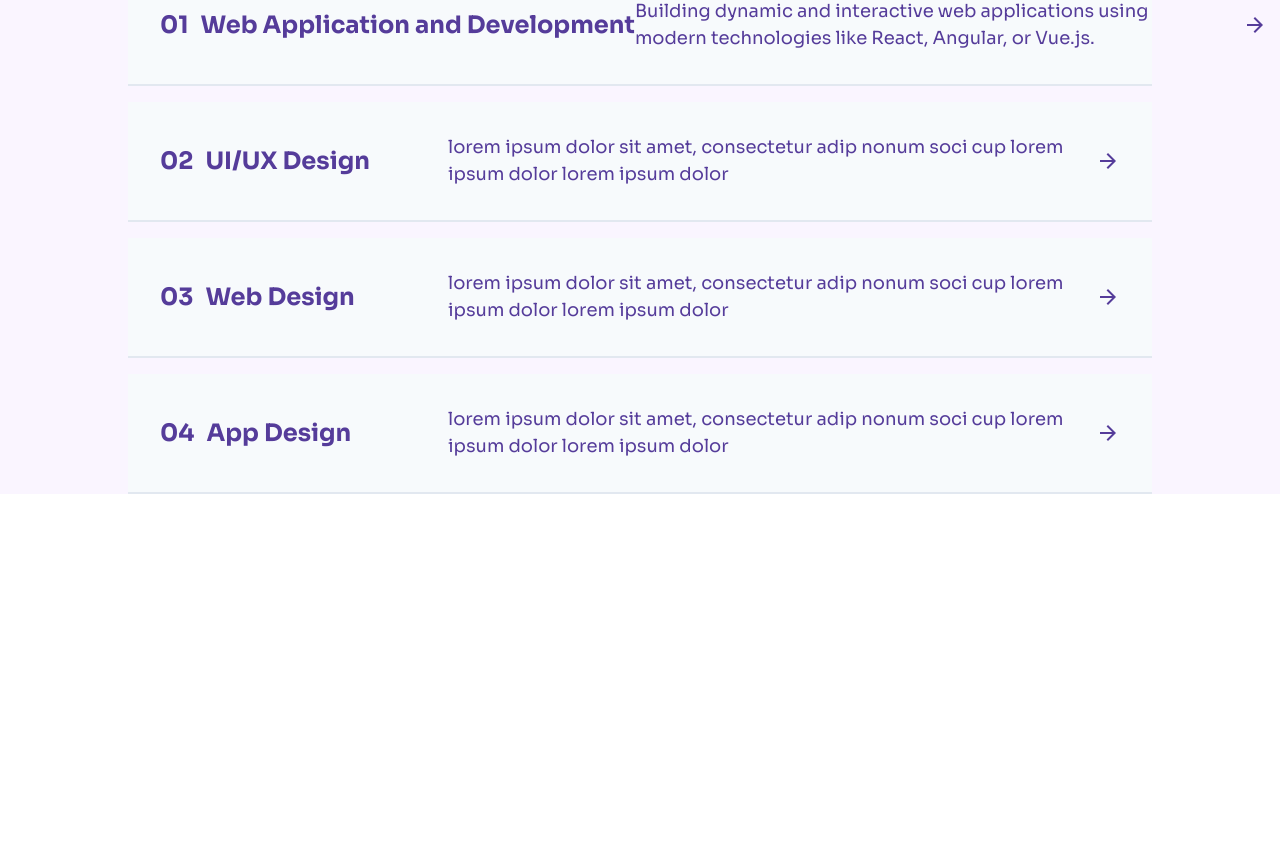
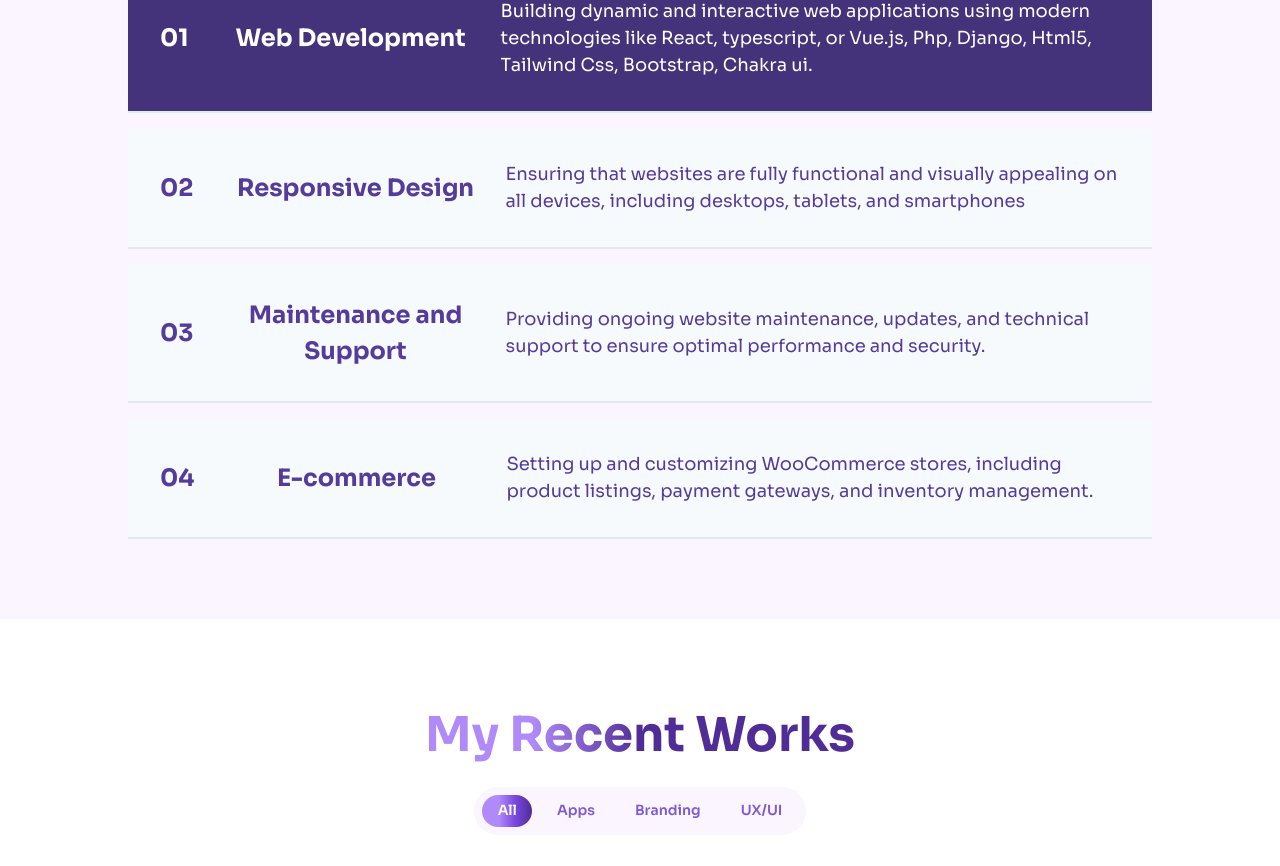
Before and after one commit to Markjonel02/Portfolio, a React (Vite) app: page / in a window 1280 px wide. Shown: the part 1360-2226 px from the top of the page. Before the commit the page ends 1854 px from the top, so only its background shows below. Built offline with nearby package versions, Linux system fonts and the light colour scheme.

Commit message:
added header,work,services,etc..

```diff
--- a/package.json
+++ b/package.json
@@ -14,11 +14,13 @@
     "@chakra-ui/react": "^2.8.2",
     "@emotion/react": "^11.13.3",
     "@emotion/styled": "^11.13.0",
-    "framer-motion": "^11.3.30",
+    "framer-motion": "^11.11.11",
+    "gsap": "^3.12.5",
     "lucide-react": "^0.454.0",
     "react": "^18.3.1",
     "react-dom": "^18.3.1",
-    "react-icons": "^5.3.0"
+    "react-icons": "^5.3.0",
+    "react-intersection-observer": "^9.13.1"
   },
   "devDependencies": {
     "@types/react": "^18.3.3",
--- a/src/App.jsx
+++ b/src/App.jsx
@@ -1,9 +1,9 @@
 import ResponsiveNavbar from "./components/Nav";
 import Header from "./components/Header";
-
 import { Box } from "@chakra-ui/react";
 import { motion } from "framer-motion";
 import Services from "./components/Services";
+import Works from "./components/Works";
 const MotionBox = motion(Box);
 const App = () => {
   return (
@@ -31,6 +31,9 @@ const App = () => {
           <Services />
         </Box>
         {/* Add the Services component with mt="auto" to push it to the bottom */}
+        <Box mt="auto">
+          <Works />
+        </Box>
       </Box>
 
       <footer></footer>
--- a/src/components/Header.jsx
+++ b/src/components/Header.jsx
@@ -14,7 +14,8 @@ import {
   FaGithub,
   FaDownload,
 } from "react-icons/fa";
-import { useState } from "react";
+import { useState, useEffect } from "react";
+import gsap from "gsap"; // Import GSAP
 import Mark from "../assets/images/Mark.png";
 import Greet from "../assets/images/Greet.svg";
 import StatsSection from "./StatsSection";
@@ -26,8 +27,11 @@ const Header = () => {
     lg: true,
     xl: true,
   });
+
   const [rotate, setRotate] = useState(7);
   const [border, setBorder] = useState("none");
+
+  // Pulse Keyframe for Animation
   const pulse = keyframes`
     0% {
       transform: scale(1);
@@ -42,6 +46,24 @@ const Header = () => {
       opacity: 0.2;
     }
   `;
+
+  // GSAP Scroll Effect for Parallax
+  useEffect(() => {
+    const handleScroll = () => {
+      const scrollY = window.scrollY;
+
+      // Parallax effect
+      gsap.to(".parallax-image", {
+        y: scrollY * 0.1, // Move the image based on the scroll
+        ease: "power2.out", // Smooth easing
+        duration: 0.2,
+      });
+    };
+
+    window.addEventListener("scroll", handleScroll);
+    return () => window.removeEventListener("scroll", handleScroll);
+  }, []);
+
   return (
     <>
       <Box
@@ -80,8 +102,8 @@ const Header = () => {
             fontWeight="bold"
             lineHeight="1.1"
             mt={2}
-            bgGradient="linear(to-r, purple.500, purple.700)" // Gradient from left to right
-            bgClip="text" // Clip the background gradient to the text
+            bgGradient="linear(to-r, purple.500, purple.700)"
+            bgClip="text"
             zIndex={2}
           >
             Web Developer
@@ -104,19 +126,19 @@ const Header = () => {
             display="flex"
             flexDirection={{ base: "column", sm: "row" }}
             gap={4}
-            alignItems="center" // Center items vertically
+            alignItems="center"
           >
             <Button
               variant="outline"
               colorScheme="purple"
               rightIcon={<FaDownload />}
-              size="xl" // Set size to 'xl' for a larger button
+              size="xl"
               onClick={() => window.open("link-to-your-cv", "_blank")}
               borderRadius="full"
-              px={{ base: "20px", md: "40px" }} // Increase padding for width
-              py={{ base: "20px", md: "25px" }} // Increase padding for height
-              fontSize={{ base: "lg", md: "xl" }} // Use larger font size
-              _hover={{ bg: "purple.500", color: "white" }} // Change background and text color on hover
+              px={{ base: "20px", md: "40px" }}
+              py={{ base: "20px", md: "25px" }}
+              fontSize={{ base: "lg", md: "xl" }}
+              _hover={{ bg: "purple.500", color: "white" }}
             >
               Download CV
             </Button>
@@ -135,7 +157,7 @@ const Header = () => {
               </Box>
             )}
 
-            {/* Wrap social media buttons in a Box for alignment */}
+            {/* Social Media Buttons */}
             <Box display="flex" gap={2} justifyContent="center">
               {[FaFacebook, FaLinkedin, FaDribbble, FaGithub].map(
                 (IconComponent, index) => (
@@ -153,7 +175,7 @@ const Header = () => {
                     display="flex"
                     justifyContent="center"
                     alignItems="center"
-                    _hover={{ bg: "purple.500", color: "white" }} // Change background and text color on hover
+                    _hover={{ bg: "purple.500", color: "white" }}
                   >
                     <Icon as={IconComponent} boxSize={6} />
                   </Button>
@@ -163,7 +185,7 @@ const Header = () => {
           </Box>
         </Box>
 
-        {/* Right Side Image */}
+        {/* Right Side Image with Parallax Effect */}
         <Box
           flex="1"
           display="flex"
@@ -173,6 +195,7 @@ const Header = () => {
           order={{ base: 2, md: 1 }}
         >
           <Image
+            className="parallax-image" // Add a class to target with GSAP
             src={Mark}
             alt="Gerold"
             mt={8}
@@ -181,17 +204,19 @@ const Header = () => {
             objectFit="cover"
             boxShadow="inset 0 0 10px purple.700"
             borderRadius="20px"
-            transform={`rotate(${rotate}deg)`}
-            transition="transform 0.5s cubic-bezier(0.25, 0.8, 0.25, 1), border 0.3s ease"
+            style={{
+              transform: `rotate(${rotate}deg)`,
+              transition: "transform 0.2s ease-out",
+            }}
             border={border}
-            borderColor="purple.300" // Adjust the border color as desired
+            borderColor="purple.300"
             onMouseEnter={() => {
               setRotate(0);
-              setBorder("3px solid"); // Add a border on hover
+              setBorder("3px solid");
             }}
             onMouseLeave={() => {
               setRotate(7);
-              setBorder("none"); // Remove the border when mouse leaves
+              setBorder("none");
             }}
           />
         </Box>
--- a/src/components/Services.jsx
+++ b/src/components/Services.jsx
@@ -1,44 +1,42 @@
-import { Box, Text, Icon, VStack, Flex } from "@chakra-ui/react";
+import { Box, Text, VStack, Flex } from "@chakra-ui/react";
 import { useState } from "react";
-import { ArrowForwardIcon } from "@chakra-ui/icons";
 
 const services = [
   {
     id: 1,
-    title: "Web Application and Development",
+    title: "Web Development",
     description:
-      "Building dynamic and interactive web applications using modern technologies like React, Angular, or Vue.js.",
+      "Building dynamic and interactive web applications using modern technologies like React, typescript, or Vue.js, Php, Django, Html5, Tailwind Css, Bootstrap, Chakra ui.",
   },
   {
     id: 2,
-    title: "UI/UX Design",
+    title: "Responsive Design",
     description:
-      "lorem ipsum dolor sit amet, consectetur adip nonum  soci cup lorem ipsum dolor lorem ipsum dolor",
+      "Ensuring that websites are fully functional and visually appealing on all devices, including desktops, tablets, and smartphones",
   },
   {
     id: 3,
-    title: "Web Design",
+    title: "Maintenance and  Support",
     description:
-      "lorem ipsum dolor sit amet, consectetur adip nonum  soci cup lorem ipsum dolor lorem ipsum dolor",
+      "Providing ongoing website maintenance, updates, and technical support to ensure optimal performance and security.",
   },
   {
     id: 4,
-    title: "App Design",
+    title: "E-commerce ",
     description:
-      "lorem ipsum dolor sit amet, consectetur adip nonum  soci cup lorem ipsum dolor lorem ipsum dolor",
+      "Setting up and customizing WooCommerce stores, including product listings, payment gateways, and inventory management.",
   },
 ];
+
 const Services = () => {
-  const [activeServiceId, setActiveServiceId] = useState(null);
+  const [activeServiceId, setActiveServiceId] = useState(1); // Set the initial active service to 1
 
   const handleToggle = (id) => {
     setActiveServiceId(activeServiceId === id ? null : id); // Toggle active state
   };
-  /*   const gradient = {
-    bgGradient: "linear(to-r, #b18af9, #b18af9, #4b288b, #352063, #1f143d)",
-  }; */
+
   return (
-    <Box textAlign="center" mt={20}>
+    <Box textAlign="center" mt={20} mb={20}>
       <Box className="title">
         <Text
           fontSize={{
@@ -91,7 +89,12 @@ const Services = () => {
                   <Text fontSize="2xl" fontWeight="bold" mr={3}>
                     {service.id < 10 ? `0${service.id}` : service.id}
                   </Text>
-                  <Text fontSize="2xl" fontWeight="bold">
+                  <Text
+                    fontSize="2xl"
+                    fontWeight="bold"
+                    wordBreak="1"
+                    width="300px"
+                  >
                     {service.title}
                   </Text>
                 </Flex>
@@ -101,13 +104,12 @@ const Services = () => {
                   color={
                     activeServiceId === service.id ? "white" : "purple.700"
                   } // Change description color when active
-                  minW={{ base: "100%", md: "60%" }}
+                  minW={{ base: "80%", md: "60%" }}
                   textAlign="left"
                   whiteSpace="normal"
                 >
                   {service.description}
                 </Text>
-                <Icon as={ArrowForwardIcon} boxSize={6} ml={8} />
               </Flex>
             </Box>
           ))}
--- /dev/null
+++ b/src/components/Works.jsx
@@ -0,0 +1,118 @@
+import React, { useState, useEffect, useRef } from "react";
+import { Box, Button, HStack, Text } from "@chakra-ui/react";
+
+const Works = () => {
+  const [activeTab, setActiveTab] = useState("All");
+  const [sliderStyle, setSliderStyle] = useState({});
+  const navRef = useRef(null);
+
+  const navItems = ["All", "Apps", "Branding", "UX/UI"];
+
+  useEffect(() => {
+    updateSliderPosition(activeTab);
+    window.addEventListener("resize", () => updateSliderPosition(activeTab));
+    return () =>
+      window.removeEventListener("resize", () =>
+        updateSliderPosition(activeTab)
+      );
+  }, [activeTab]);
+
+  const updateSliderPosition = (tab) => {
+    const element = document.getElementById(`tab-${tab}`);
+    if (element) {
+      const navRect = navRef.current.getBoundingClientRect();
+      const tabRect = element.getBoundingClientRect();
+
+      setSliderStyle({
+        left: `${tabRect.left - navRect.left}px`,
+        width: `${tabRect.width}px`,
+      });
+    }
+  };
+
+  const handleTabClick = (tab) => {
+    setActiveTab(tab);
+  };
+
+  return (
+    <>
+      <Box
+        display="flex"
+        flexDirection="column"
+        alignItems="center"
+        mt={20}
+        mb={20}
+      >
+        <Text
+          fontWeight="bold"
+          fontSize={{
+            base: "5xl",
+            sm: "2xl",
+            md: "3xl",
+            lg: "4xl",
+            xl: "5xl",
+          }}
+          bgGradient="linear(to-r, #b18af9, #b18af9,hoverColor, hoverColor, hoverColor)"
+          bgClip="text" // Clip the background gradient to the text
+          textAlign="center"
+        >
+          My Recent Works
+        </Text>
+
+        <Box
+          ref={navRef}
+          position="relative"
+          bg="purple.50"
+          p="2"
+          borderRadius="full"
+          width="fit-content"
+          mt="4"
+        >
+          {/* Sliding background */}
+          <Box
+            position="absolute"
+            bgGradient="linear(to-r, #b18af9, #b18af9, headerColor, hoverColor)"
+            borderRadius="full"
+            height="8"
+            transition="all 0.3s ease-in-out"
+            {...sliderStyle}
+          />
+
+          {/* Navigation items */}
+          <HStack
+            spacing="2"
+            position="relative"
+            zIndex="1"
+            alignItems="center"
+            justifyContent="center"
+          >
+            {navItems.map((item) => (
+              <Button
+                key={item}
+                id={`tab-${item}`}
+                onClick={() => handleTabClick(item)}
+                variant="ghost"
+                size="sm"
+                px="4"
+                py="1"
+                borderRadius="full"
+                color={activeTab === item ? "white" : "purple.500"}
+                _hover={{
+                  color: activeTab === item ? "white" : "purple.700",
+                }}
+                _active={{
+                  bg: "transparent",
+                }}
+                height="8"
+              >
+                {item}
+              </Button>
+            ))}
+          </HStack>
+        </Box>
+      </Box>
+    </>
+  );
+};
+
+export default Works;
```
Also changed, not shown: 1 other file (tests, documents, lock files or other folders). Lines whose indentation alone changed are shown as unchanged.
